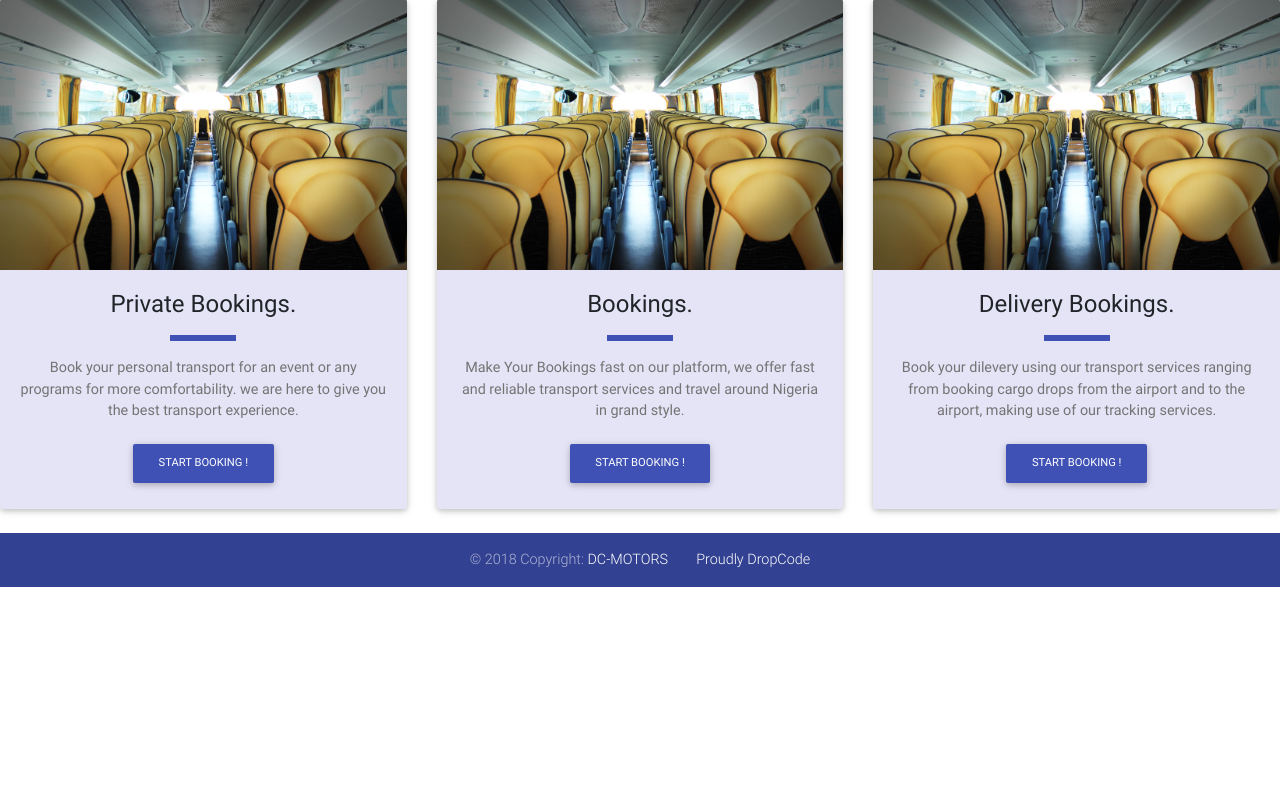
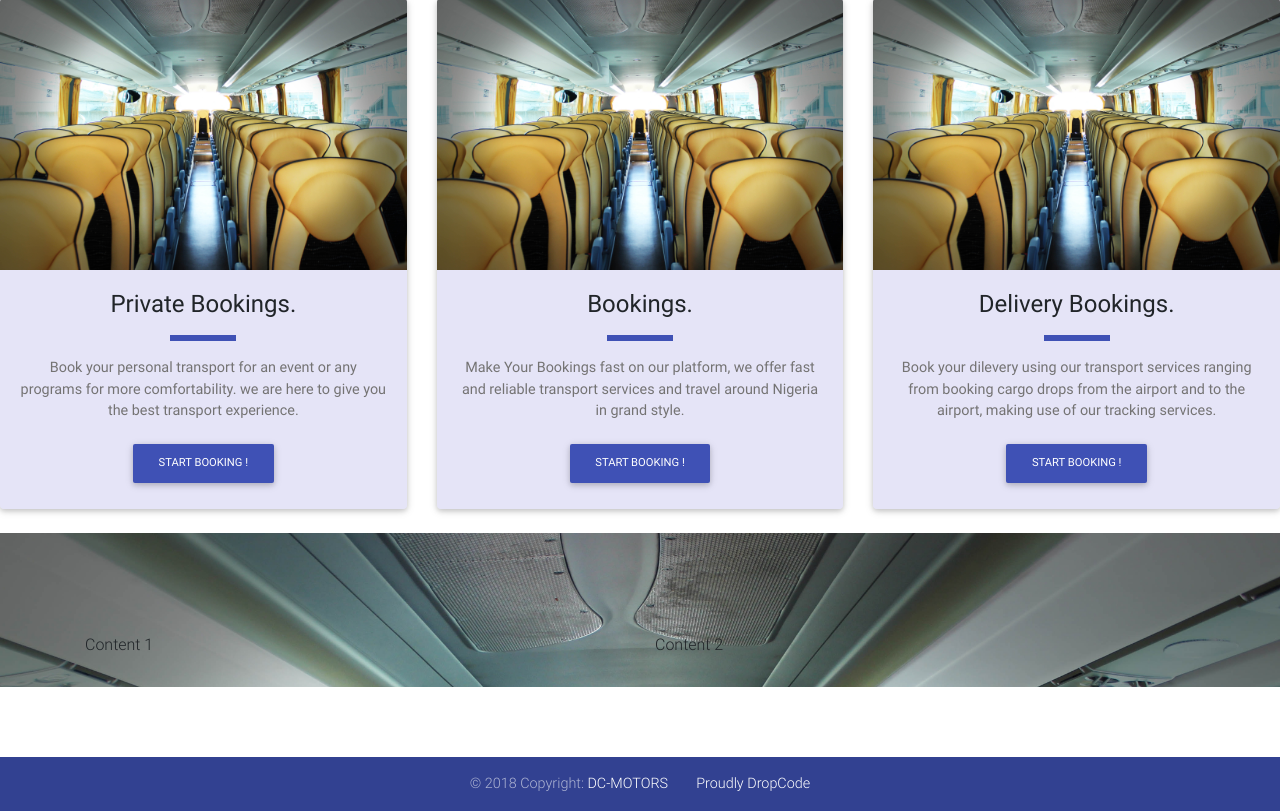
Before and after one commit to Dropcodee/transport-sevices, a PHP site: page / in a window 1280 px wide. Shown: the part 1031-1842 px from the top of the page. Before the commit the page ends 1618 px from the top, so only its background shows below. Run offline with PHP 8.4, Linux system fonts and the light colour scheme; some libraries are stand-ins or nearby versions.

Commit message:
third section of the homepage

```diff
--- a/assets/scss/_custom-styles.scss
+++ b/assets/scss/_custom-styles.scss
@@ -27,7 +27,7 @@ header,
     body,
     header,
     .view {
-        height: 1000px;
+        height: 100%;
     }
 }
 
@@ -83,3 +83,36 @@ h6 {
     text-align: center;
     margin: 5em auto;
 }
+
+.main-content.parallax {
+    padding-top: 100px;
+    padding-bottom: 30px;
+    background-attachment: fixed;
+    background-repeat: no-repeat;
+    background-size: cover;
+}
+
+.parallax-01 {
+    background-image: url('../images/img1.jpg');
+}
+
+.marginBottom-70 {
+    margin-bottom: 70px;
+}
+
+.container {
+    margin-right: auto;
+    margin-left: auto;
+    padding-left: 15px;
+    padding-right: 15px;
+}
+
+.card-over {
+    margin-top: -200px;
+    z-index: 10000;
+    background: #fff;
+    width: 980px;
+    text-align: center;
+    display: flex;
+    justify-content: space-around;
+}
--- a/index.html
+++ b/index.html
@@ -11,7 +11,6 @@
     <meta http-equiv="X-UA-Compatible" content="ie=edge">
     <title>DC-MOTORS</title>
     <link href="./assets/css/bootstrap.min.css" rel="stylesheet">
-    <link href="./assets/css/mdb.min.css" rel="stylesheet">
     <link rel="stylesheet" href="./assets/scss/main.css">
     <link rel="stylesheet" href="https://maxcdn.bootstrapcdn.com/font-awesome/4.6.0/css/font-awesome.min.css">
 </head>
@@ -137,7 +136,9 @@
             <div class="card mb-4">
                 <div class="view overlay">
                     <img src="./assets/images/img1.jpg" alt="image 1" class="card-img-top">
-                    <a href="#!" class="mask rgba-indigo-slight"></a>
+                    <a href="#!">
+                        <div class="mask rgba-indigo-slight"></div>
+                    </a>
                 </div>
                 <!-- card content-->
                 <div class="card-body">
@@ -164,7 +165,9 @@
             <div class="card mb-4">
                 <div class="view overlay">
                     <img src="./assets/images/img1.jpg" alt="image 1" class="card-img-top">
-                    <a href="#!" class="mask rgba-indigo-slight"></a>
+                    <a href="#!">
+                        <div class="mask rgba-indigo-slight"></div>
+                    </a>
                 </div>
                 <!-- card content-->
                 <div class="card-body">
@@ -191,7 +194,9 @@
             <div class="card mb-4">
                 <div class="view overlay">
                     <img src="./assets/images/img1.jpg" alt="image 1" class="card-img-top">
-                    <a href="#" class="mask rgba-indigo-slight"></a>
+                    <a href="#!">
+                        <div class="mask rgba-indigo-slight"></div>
+                    </a>
                 </div>
                 <!-- card content-->
                 <div class="card-body">
@@ -217,6 +222,16 @@
         </div>
         <!--  END OF MENU CARDS -->
     </section>
+
+    <section class="main-content parallax parallax-01 marginBottom-70">
+        <div class="container">
+            <div class="row negative-card">
+                <div class="col">Content 1</div>
+                <div class="col">Content 2</div>
+            </div>
+        </div>
+    </section>
+
     <footer class="page-footer font-small indigo">
 
         <!-- Copyright -->
```
Also changed, not shown: assets/scss/main.css, 1 other file.
